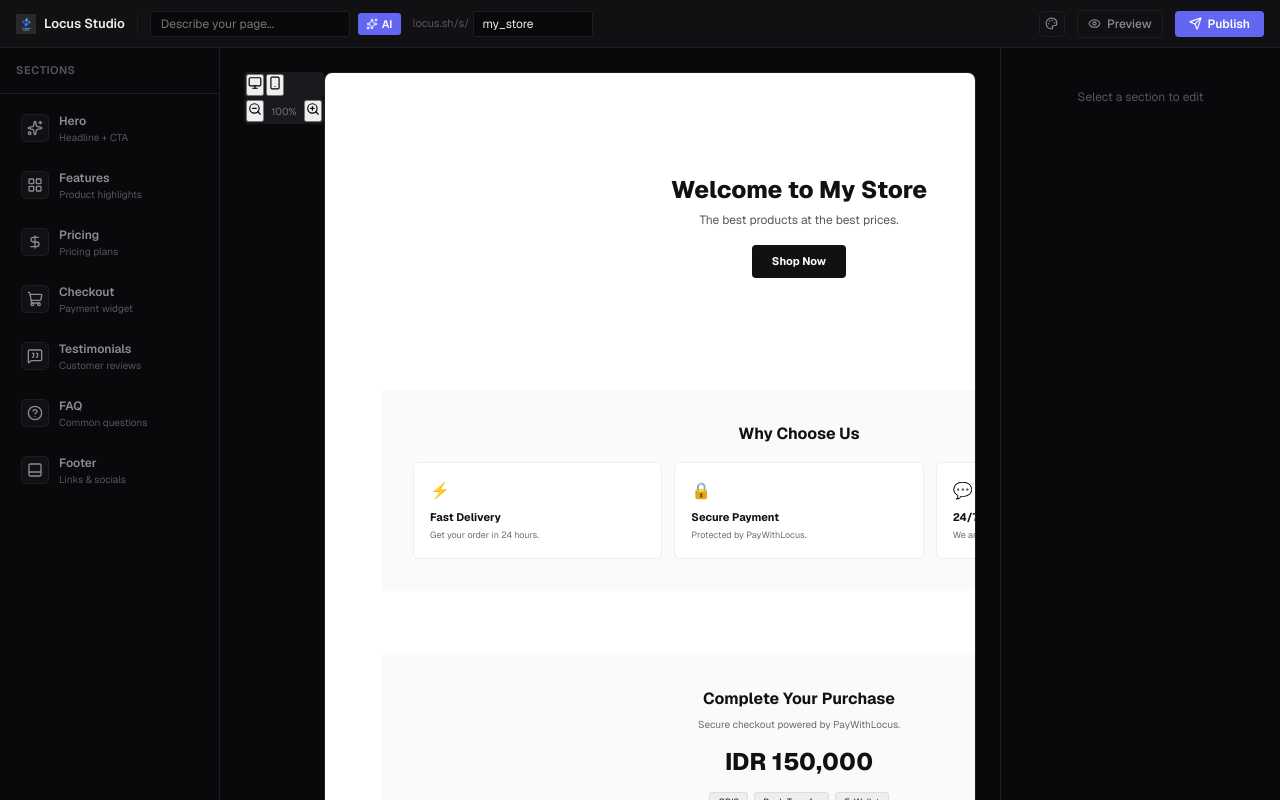
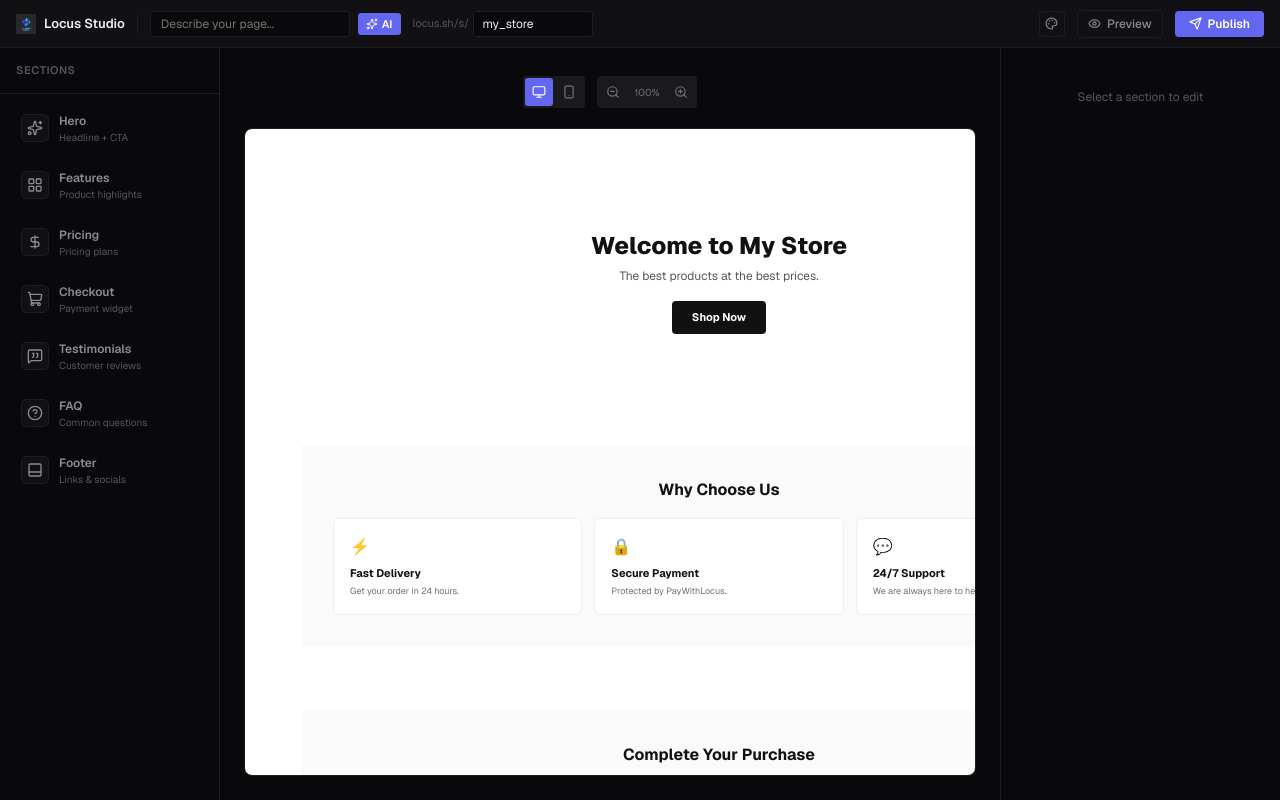
Before and after one commit to maulana-tech/buildwithlocus, a Next.js app: page /dashboard in a window 1280 px wide. Built offline with nearby package versions, Linux system fonts and the light colour scheme.

Commit message:
style(src/styles/builder.css): auto update

```diff
--- a/src/styles/builder.css
+++ b/src/styles/builder.css
@@ -85,13 +85,50 @@
   overflow-y: auto;
   background: #09090b;
   display: flex;
+  flex-direction: column;
+  align-items: center;
+  padding: 24px;
+}
+
+.builder-preview-toolbar {
+  display: flex;
+  gap: 12px;
+  margin-bottom: 16px;
+  padding: 4px;
+}
+
+.builder-preview-toolbar-btn {
+  display: flex;
+  align-items: center;
   justify-content: center;
-  padding: 24px;
+  width: 28px;
+  height: 28px;
+  border: none;
+  border-radius: 3px;
+  background: transparent;
+  color: #71717a;
+  cursor: pointer;
+  transition: all 0.15s ease;
+}
+
+.builder-preview-toolbar-btn:hover:not(:disabled) {
+  background: #1e1e22;
+  color: #ededef;
+}
+
+.builder-preview-toolbar-btn.active {
+  background: #6366f1;
+  color: #fff;
+}
+
+.builder-preview-toolbar-btn:disabled {
+  opacity: 0.3;
+  cursor: not-allowed;
 }
 
 .builder-preview-viewport {
   width: 100%;
-  max-width: 800px;
+  max-width: 900px;
   display: flex;
   flex-direction: column;
   gap: 0;
@@ -99,7 +136,15 @@
   border-radius: 8px;
   overflow: hidden;
   background: #fff;
-  align-self: flex-start;
+  overflow: visible;
+}
+
+.builder-preview-scroll {
+  display: flex;
+  flex-direction: column;
+  gap: 0;
+  background: #fff;
+  min-height: 400px;
 }
 
 .builder-preview-empty {
@@ -292,3 +337,12 @@ select.builder-prop-input {
   padding-bottom: 4px;
   border-bottom: 1px solid #1a1a1e;
 }
+
+@keyframes spin {
+  from { transform: rotate(0deg); }
+  to { transform: rotate(360deg); }
+}
+
+.spin {
+  animation: spin 0.8s linear infinite;
+}
```
